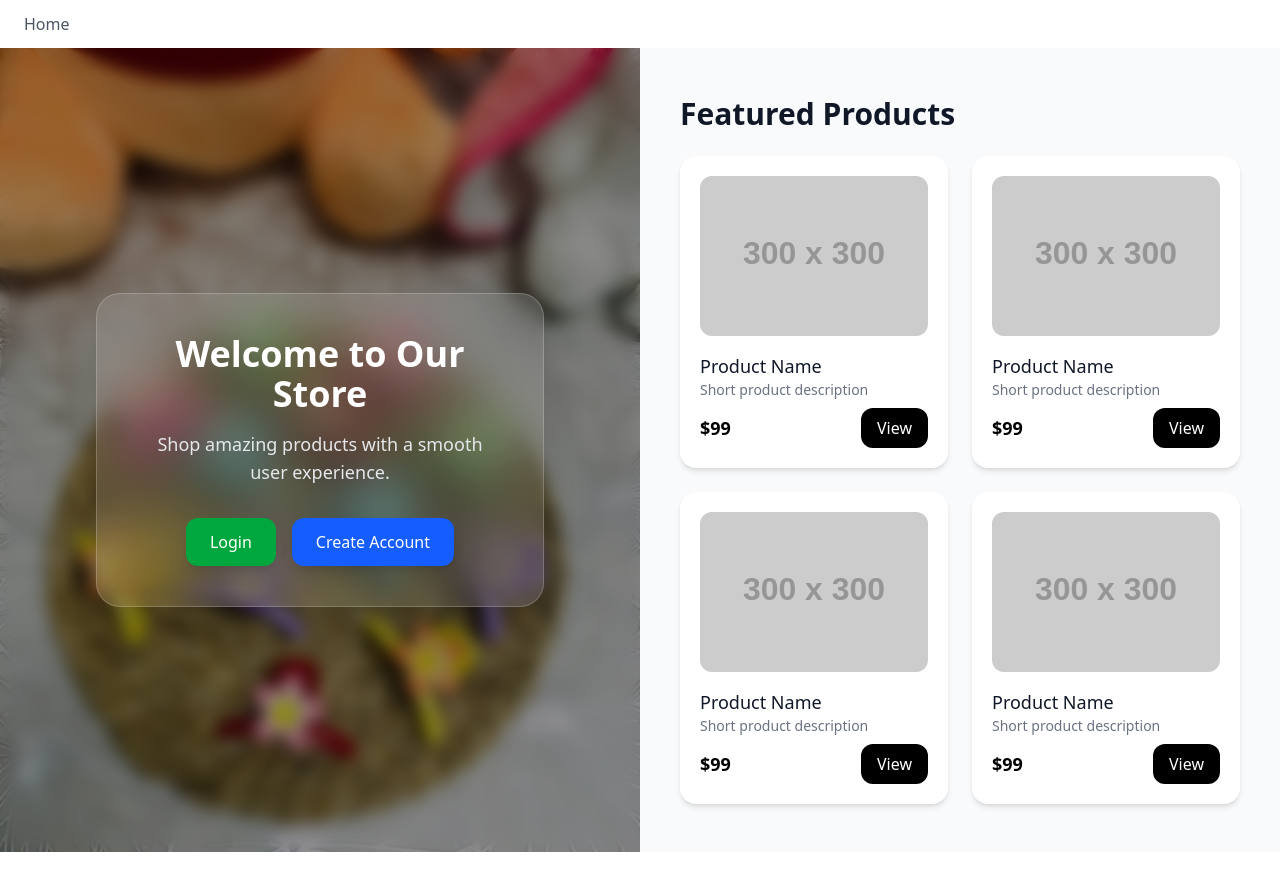
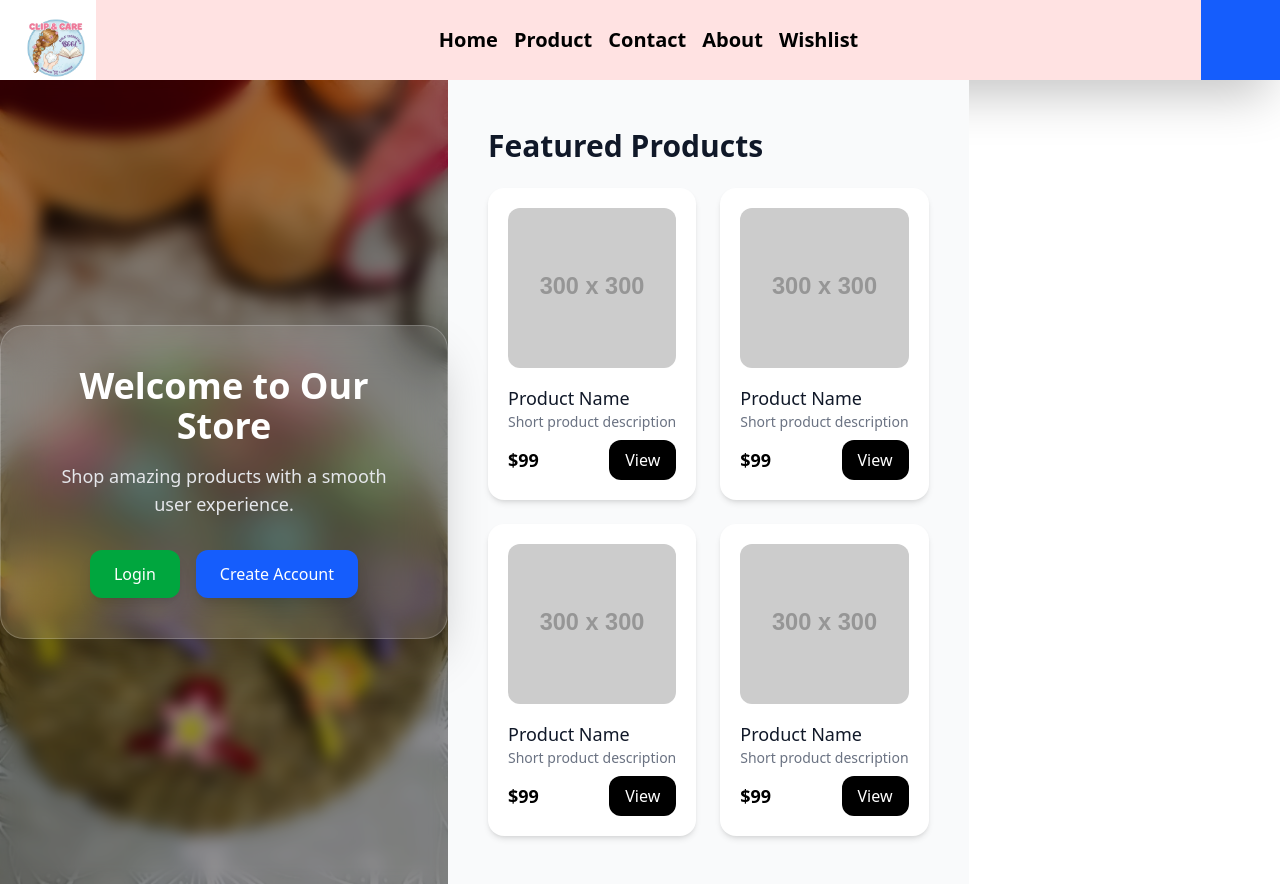
Before and after one commit to Sadini2002/website1-frontend, a React (Vite) app: page / in a window 1280 px wide. Before the commit the page ends 852 px from the top, so only its background shows below. Built offline with nearby package versions, Linux system fonts and the light colour scheme.

Commit message:
ProductPage

```diff
--- a/src/App.jsx
+++ b/src/App.jsx
@@ -24,7 +24,7 @@ function App() {
       <Toaster position='top-right'/>
       <Header></Header>
      <Routes path="/*" element={<HomePage/>}>
-     <Route path='/home' element={<HomePage/>}/>
+     <Route path='/' element={<HomePage/>}/>
      <Route path='/login' element={<LoginPage/>}/>
      <Route path='/signup' element={<SignupPage/>}/>
      <Route path='/admin/*' element={<AdminPage/>}/>
@@ -34,7 +34,7 @@ function App() {
 
 
 
-     <Route path='/*' element={<HomePage/>}></Route>
+
 
      </Routes>
     </div>
--- /dev/null
+++ b/src/client/ProductPage.jsx
@@ -0,0 +1,37 @@
+import axios from "axios";
+import { useEffect, useState } from "react";
+import ProductCard from "../component/productCard";
+
+export default function ProductPage() {
+  const [products, setProducts] = useState([]);
+  const [isLoading, setIsLoading] = useState(true);
+
+  useEffect(() => {
+    if (isLoading){
+    axios
+      .get(`${import.meta.env.VITE_BACKEND_URL.replace(/\/+$/, "")}/api/products`)
+      .then((res) => {
+        setProducts(res.data);
+        setIsLoading(false);
+      });
+      }
+  }, [isLoading]);
+
+  return (
+    <div className="w-full h-full bg-red-900 flex flex-wrap justify-center items-center gap-4 p-4 overflow-auto">
+     {
+      products.map((product)=>{
+        return(
+          <ProductCard key={product.productId} product={product} />
+
+        )
+      }
+
+
+
+      )
+     }
+    </div>
+
+  );
+}
--- a/src/component/header.jsx
+++ b/src/component/header.jsx
@@ -1,25 +1,36 @@
 import { Link } from "react-router-dom"
-import UserData from "./userData"
-export default function Header(){
- return(
-    <div>
+import UserData from "./userData";
 
-        <header class="bg-white shadow-md">
-  <div class="container mx-auto px-6 py-3 flex justify-between items-center shadow-sm">
-
-    <nav class="hidden md:flex space-x-6">
-      <Link to="/home" class="text-gray-600 hover:text-blue-600">Home</Link>
+import { useNavigate } from "react-router-dom"
 
 
-    </nav>
-    <button class="md:hidden text-gray-600 focus:outline-none">
+
+export default function Header(){
+  const navigate=useNavigate();
+  console.log("header rendered");
+ return(
+    <header className="w-full  h-[80px] shadow-2xl  flex">
 
 
-    </button>
-  </div>
+
+    <img onClick={() => navigate("/")} src="/logo.png" alt="logo" className=" h-[80px]  w-[80px] ml-4 mt-2 float-left object-cover cursor-pointer"/>
+    <div className="w-[calc(100%-160px)] h-full bg-red-100  flex justify-center items-center">
+
+      <Link to="/" className="text-[20px] font-bold mx-2">Home</Link>
+      <Link to="/products" className="text-[20px] font-bold mx-2">Product</Link>
+      <Link to="/contact" className="text-[20px] font-bold mx-2">Contact</Link>
+      <Link to="/about" className="text-[20px] font-bold mx-2">About</Link>
+      <Link to="/profile" className="text-[20px] font-bold mx-2">Wishlist</Link>
+
+    </div>
+    <div className="w-[80px] bg-blue-600"></div>
+
+
+
+
 </header>
 
-    </div>
+
 
 
 
--- /dev/null
+++ b/src/component/productCard.jsx
@@ -0,0 +1,18 @@
+export default function ProductCard(props){
+
+    const product = props.product;
+    return(
+        <div className="w-[200px] h-[300px] bg-gray-300 shadow-2xl flex flex-col">
+            <img className="productImage" src={product.picture} />
+            <h1>{product.name}</h1>
+            <p>{product.description}</p>
+            <h2>Price : ${product.price}</h2>
+            <button className="addToCart">Add to Cart</button>
+            <button className="buyNow">Buy Now</button>
+        </div>
+
+
+
+
+    )
+}
--- a/src/component/productCart.jsx
+++ /dev/null
@@ -1,16 +0,0 @@
-export default function ProductCard(props){
-    return(
-        <div className="card">
-            <image className="productImage" src={props.picture}/>
-            <h1>{props.name}</h1>
-            <p>{props.description}</p>
-            <h2>Price : ${props.price}</h2>
-            <button className="addToCart">Add to Cart</button>
-            <button className="buyNow">Buy Now</button>
-        </div>
-
-
-
-
-    )
-}
--- a/src/pages/HomePage.jsx
+++ b/src/pages/HomePage.jsx
@@ -2,7 +2,7 @@ import { Link } from "react-router-dom";
 
 export default function HomePage() {
   return (
-    <div className="min-h-screen grid grid-cols-1 md:grid-cols-2">
+    <div className="min-h-screen flex md:grid-cols-2">
 
       {/* LEFT SIDE – HERO */}
       <div
--- a/src/pages/home.jsx
+++ b/src/pages/home.jsx
@@ -1,5 +1,23 @@
-export default function Home(){
-    return(
-<div>Sasjjjj</div>
-    )
+import { Routes, Route } from "react-router-dom";
+import Header from "../component/header";
+import ProductPage from "../client/ProductPage";
+import HomePage from "./HomePage";
+
+export default function Home() {
+  return (
+    <div className="w-full h-screen flex flex-col items-center">
+
+        <Header></Header>
+      <div className="w-full h-[calc(100vh-80px)] flex flex-col items-center">
+        <Routes path="/*">
+          <Route path="/" element={<HomePage/>} />
+          <Route path="/products" element={<ProductPage />} />
+          <Route path="/about" element={<h1>About</h1>} />
+          <Route path="/contact" element={<h1>Contact</h1>} />
+          <Route path="/profile" element={<h1>Wishlist</h1>} />
+          <Route path="/*" element={<h1>404 NOT FOUND</h1>} />
+        </Routes>
+      </div>
+    </div>
+  );
 }
--- a/src/pages/login.jsx
+++ b/src/pages/login.jsx
@@ -25,9 +25,9 @@ const Login = () => {
 
       // Redirect based on role
       if (response.data.user && response.data.user.role ==! "admin") {
+        navigate("/homePage");
+      } else {
         navigate("/admin");
-      } else {
-        navigate("/homePage");
       }
     } catch (error) {
       console.error("Login error:", error);
```
Also changed, not shown: public/logo.png (added).
